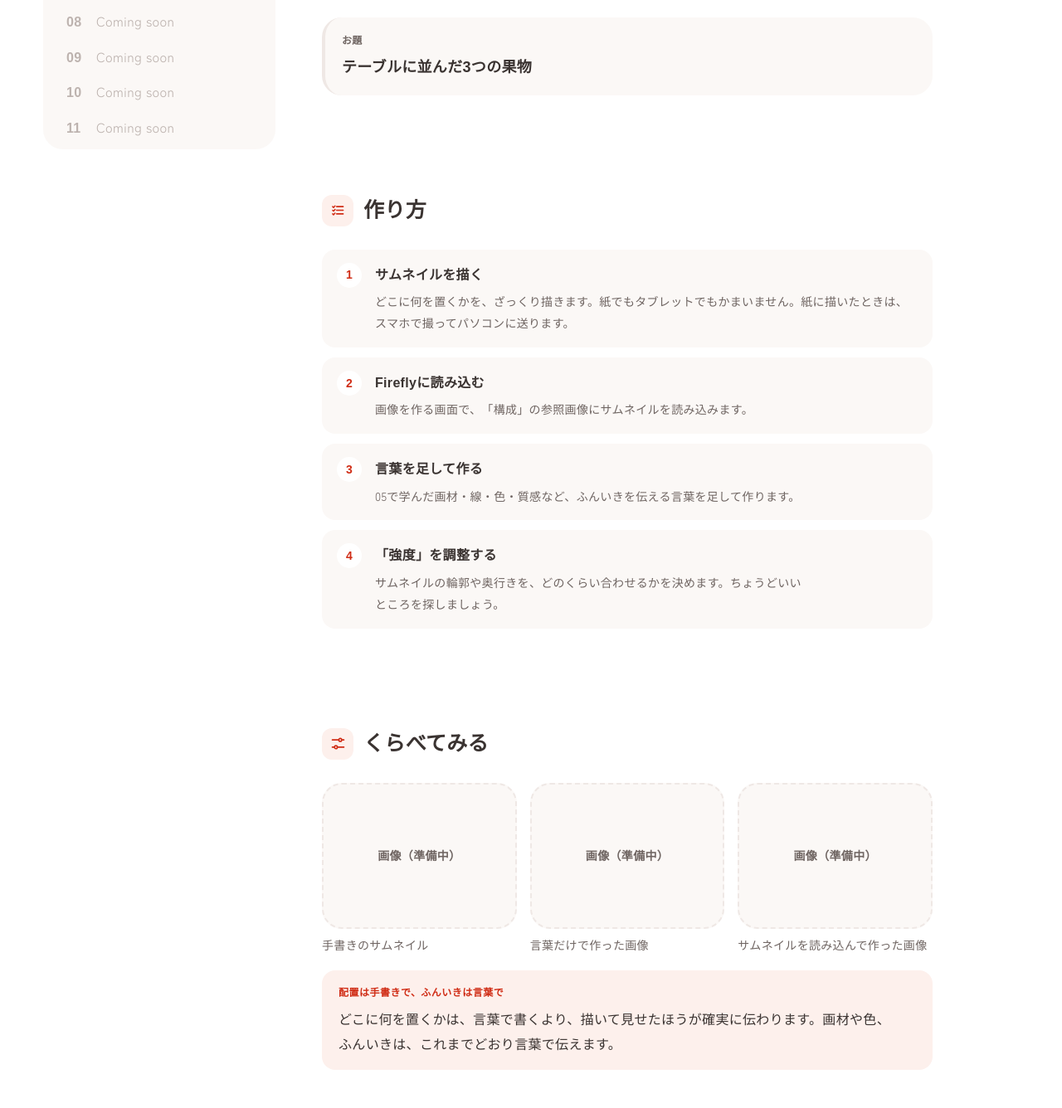
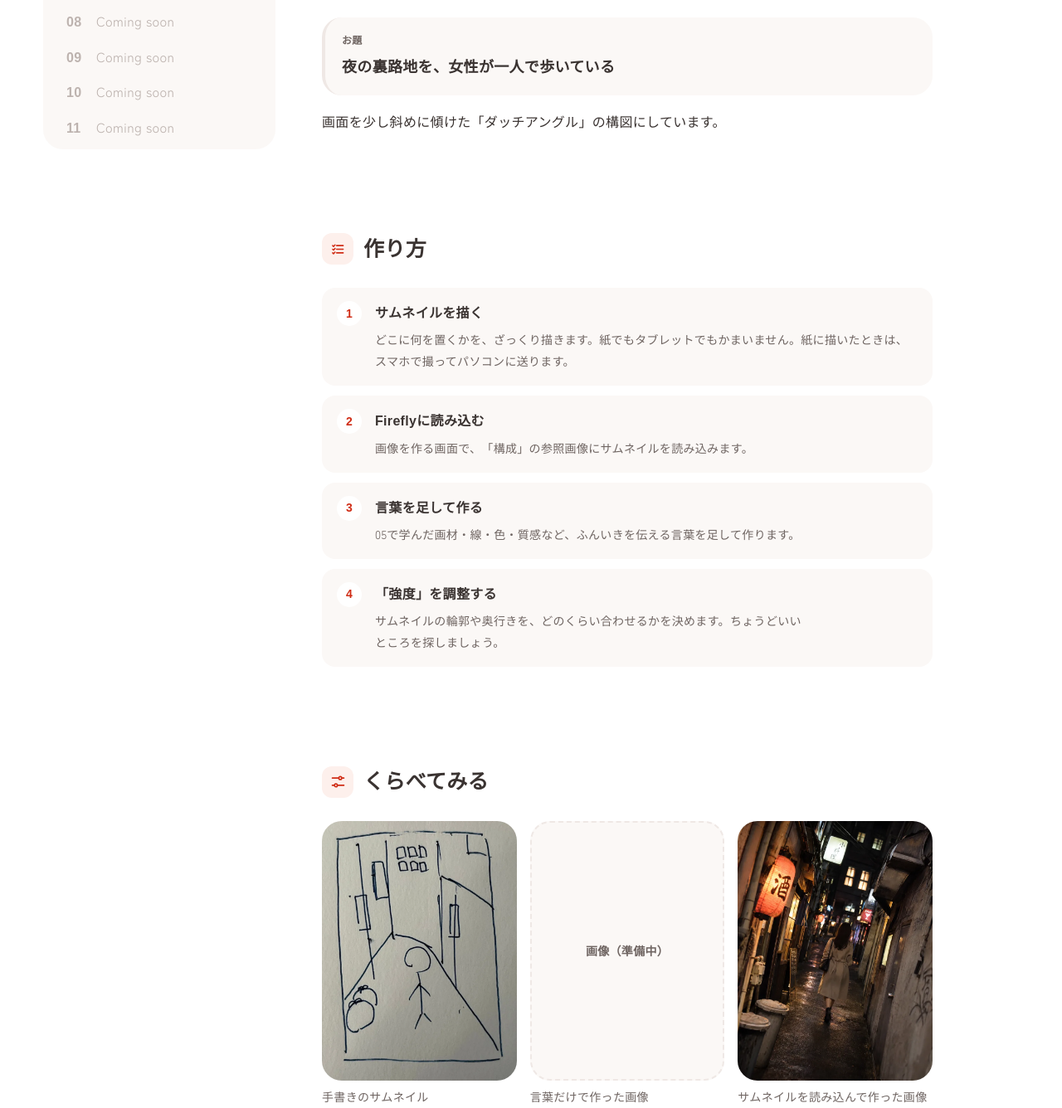
Before and after one commit to OKUYUKIdesign/design_school, a plain HTML site: page lesson06-demo.html in a window 1280 px wide. Shown: the part 684-2020 px from the top of the page at 83% size. Drawn offline with Linux system fonts and the light colour scheme; a web font is replaced by a local one.

Commit message:
06 実演を見る：お題を夜の裏路地に変更、サムネイルと生成画像を追加
Co-Authored-By: Claude Opus 5.5 <noreply@anthropic.com>
Claude-Session: https://claude.ai/code/session_01BKoKddQTTSafX3J2g4p7aN

```diff
--- a/lesson06-demo.html
+++ b/lesson06-demo.html
@@ -107,7 +107,8 @@
       <p class="lead-b">手書きのサムネイルを使うと、配置や形をねらって作れます。</p>
 
       <h2 class="sub"><span class="sub-ic" aria-hidden="true"><svg><use href="#i-image"/></svg></span>お題</h2>
-      <div class="promptbox"><span class="pb-k">お題</span><p>テーブルに並んだ3つの果物</p></div>
+      <div class="promptbox"><span class="pb-k">お題</span><p>夜の裏路地を、女性が一人で歩いている</p></div>
+      <p class="ptext">画面を少し斜めに傾けた「ダッチアングル」の構図にしています。</p>
 
       <h2 class="sub"><span class="sub-ic" aria-hidden="true"><svg><use href="#i-list"/></svg></span>作り方</h2>
       <ol class="fixes">
@@ -119,9 +120,9 @@
 
       <h2 class="sub"><span class="sub-ic" aria-hidden="true"><svg><use href="#i-tune"/></svg></span>くらべてみる</h2>
       <div class="fig3">
-        <figure class="target"><div class="target-ph" role="img" aria-label="手書きのサムネイル（準備中）">画像（準備中）</div><figcaption>手書きのサムネイル</figcaption></figure>
+        <figure class="target"><img src="images/l6-sketch.webp" width="800" height="1066" alt="夜の裏路地を女性が歩く構図の、手書きのサムネイル" loading="lazy"><figcaption>手書きのサムネイル</figcaption></figure>
         <figure class="target"><div class="target-ph" role="img" aria-label="言葉だけで作った画像（準備中）">画像（準備中）</div><figcaption>言葉だけで作った画像</figcaption></figure>
-        <figure class="target"><div class="target-ph" role="img" aria-label="サムネイルを読み込んで作った画像（準備中）">画像（準備中）</div><figcaption>サムネイルを読み込んで作った画像</figcaption></figure>
+        <figure class="target"><img src="images/l6-sketch-ai.webp" width="800" height="1067" alt="サムネイルを読み込んで作った、夜の裏路地を女性が歩く写真" loading="lazy"><figcaption>サムネイルを読み込んで作った画像</figcaption></figure>
       </div>
       <p class="callout"><b>配置は手書きで、ふんいきは言葉で</b>どこに何を置くかは、言葉で書くより、描いて見せたほうが確実に伝わります。画材や色、ふんいきは、これまでどおり言葉で伝えます。</p>
 
--- a/style.css
+++ b/style.css
@@ -1932,3 +1932,4 @@ a.form-cta:hover { color: var(--ink); transform: translateY(-2px); box-shadow: 0
 .judge2 > div > p:not(.j-h) { font-size: var(--fs-body); line-height: 1.8; }
 .judge2 + .note { margin-top: 16px; }
 @media (max-width: 640px) { .fig3 { grid-template-columns: minmax(0, 1fr); } }
+.fig3 .target-ph { aspect-ratio: 3 / 4; }
```
Also changed, not shown: images/l6-sketch-ai.webp (added), images/l6-sketch.webp (added).
